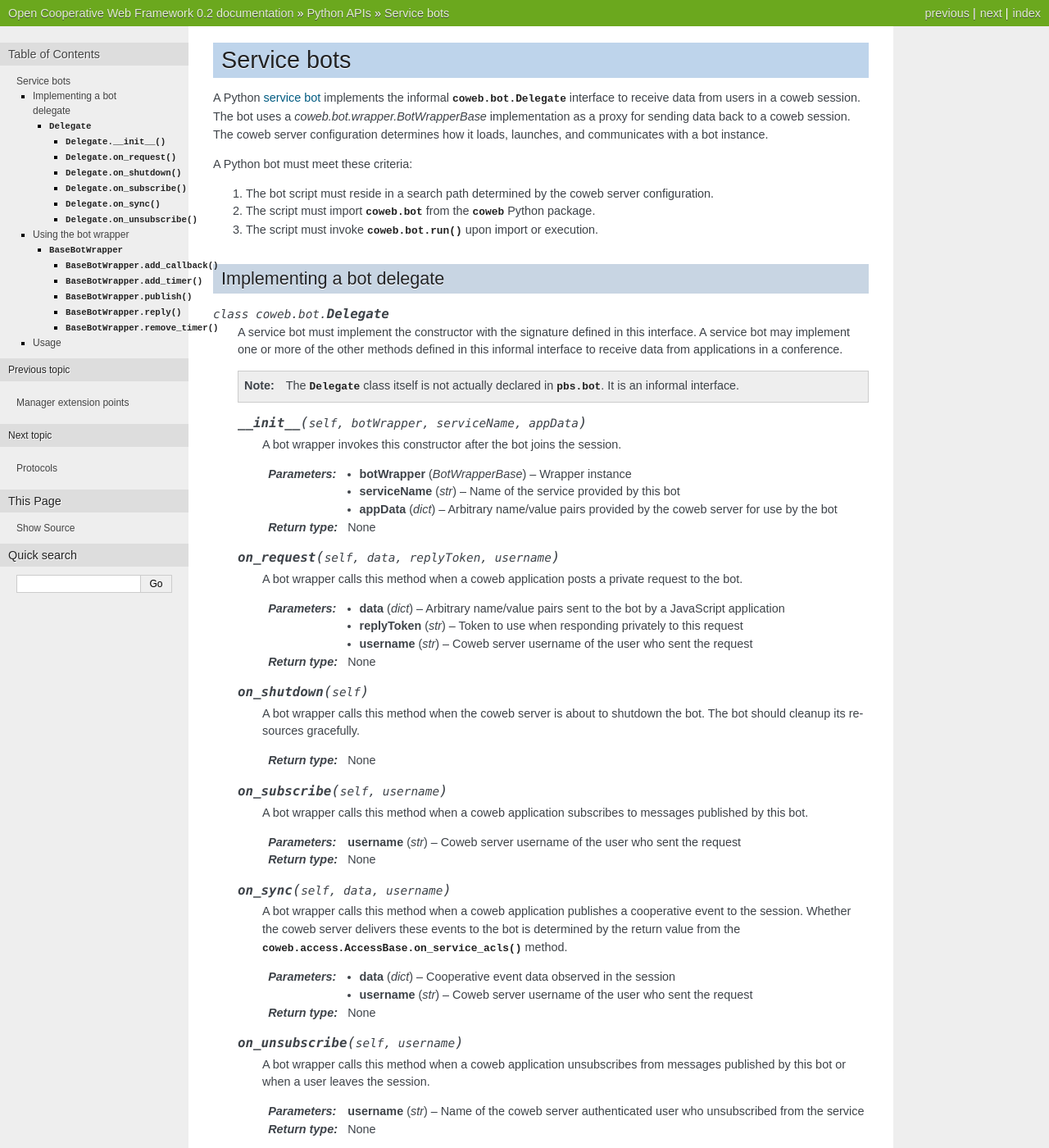
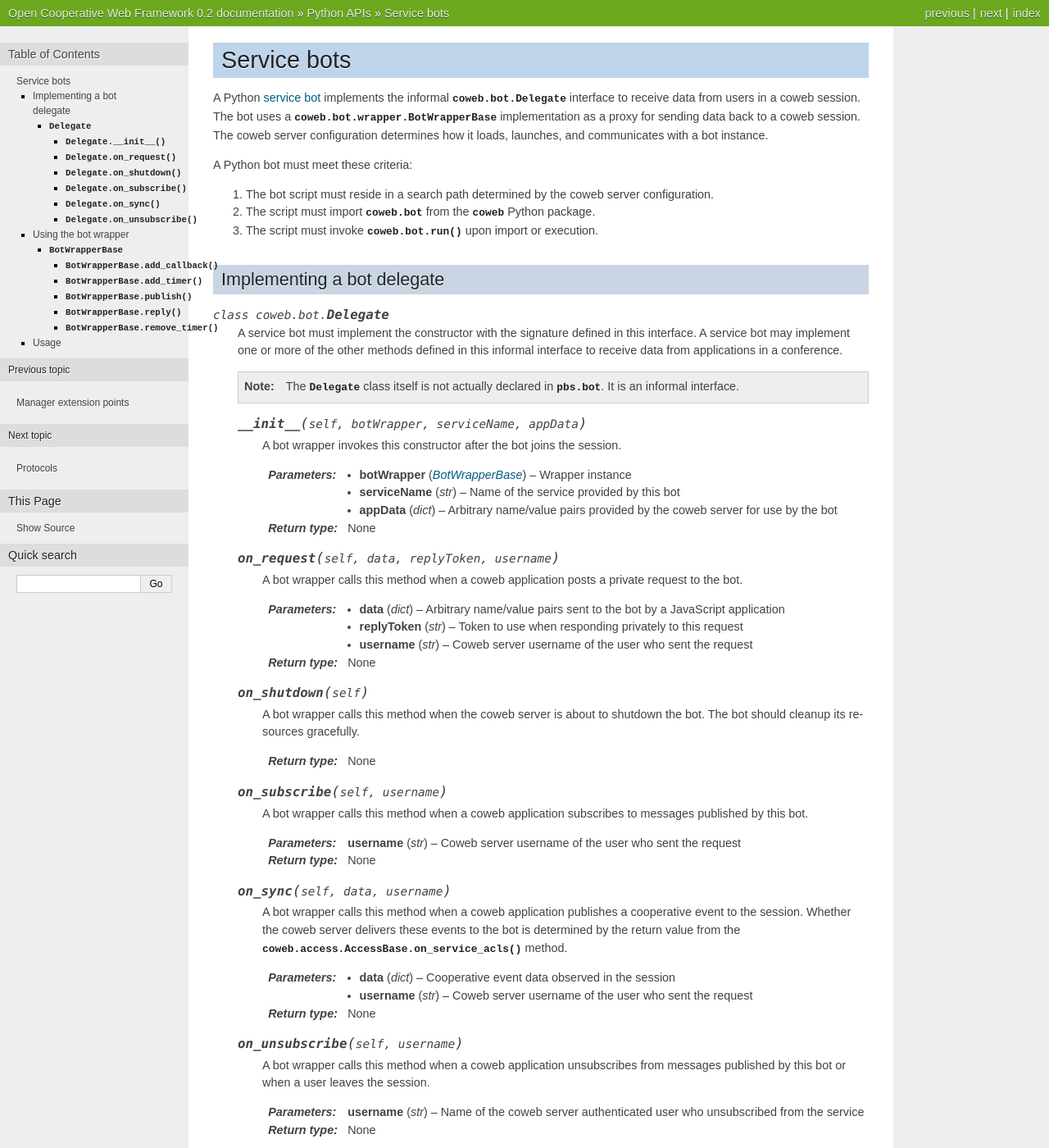
Before and after one commit to opencoweb/coweb, a Sphinx documentation site: the page built from docs/python/bots.rst, in a window 1280 px wide and 1400 px high. Shown: the whole window at 82% size. Built offline with Sphinx 7.4.7, drawn with Linux system fonts in a browser that asks for light colours; some of the changed text lies outside the part shown.

Commit message:
Fix wrong bot wrapper base class name for Python

```diff
--- a/docs/python/bots.rst
+++ b/docs/python/bots.rst
@@ -6,7 +6,7 @@
 Service bots
 ------------
 
-A Python :term:`service bot` implements the informal :class:`coweb.bot.Delegate` interface to receive data from users in a coweb session. The bot uses a `coweb.bot.wrapper.BotWrapperBase` implementation as a proxy for sending data back to a coweb session. The coweb server configuration determines how it loads, launches, and communicates with a bot instance.
+A Python :term:`service bot` implements the informal :class:`coweb.bot.Delegate` interface to receive data from users in a coweb session. The bot uses a :class:`coweb.bot.wrapper.BotWrapperBase` implementation as a proxy for sending data back to a coweb session. The coweb server configuration determines how it loads, launches, and communicates with a bot instance.
 
 A Python bot must meet these criteria:
 
@@ -77,7 +77,7 @@ Using the bot wrapper
 .. module:: coweb.bot.wrapper
    :synopsis: Python package defining the bot wrapper interface and its default implementations.
 
-.. class:: BaseBotWrapper
+.. class:: BotWrapperBase
 
    The :func:`coweb.bot.run` function creates an instance of an implementation of this class based on the transport bot-server transport configured for the coweb server. The instance acts as a proxy between the :class:`pbs.bot.Delegate` and the coweb server.
 
```
